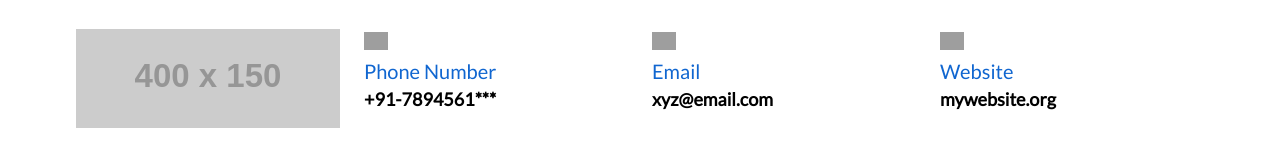
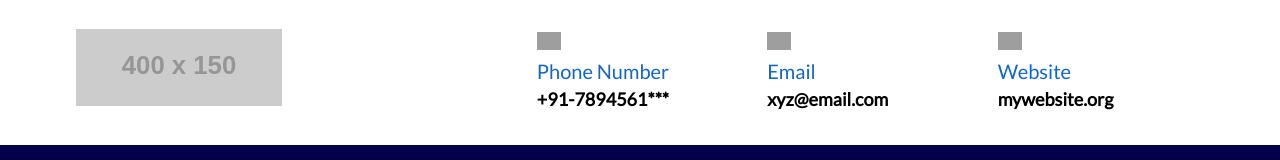
Before and after one commit to thisbutterfly/housing-shifting, a Gatsby site: page / in a window 1280 px wide. Shown: the part 313-473 px from the top of the page. Built offline with nearby package versions, Linux system fonts and the light colour scheme; Gatsby itself is replaced by a stand-in of ours; grey boxes are pictures that could not be loaded; placeholder pictures from the web are drawn by us.

Commit message:
minor fixes

```diff
--- a/src/components/TopPanel.js
+++ b/src/components/TopPanel.js
@@ -14,6 +14,7 @@ const TopPanel = () => (
       <div className="column">
         <img src="https://via.placeholder.com/400x150" />
       </div>
+      <div className="column"></div>
       {iconList.map(iconDetails => (
         <>
           <div className="column">
```
